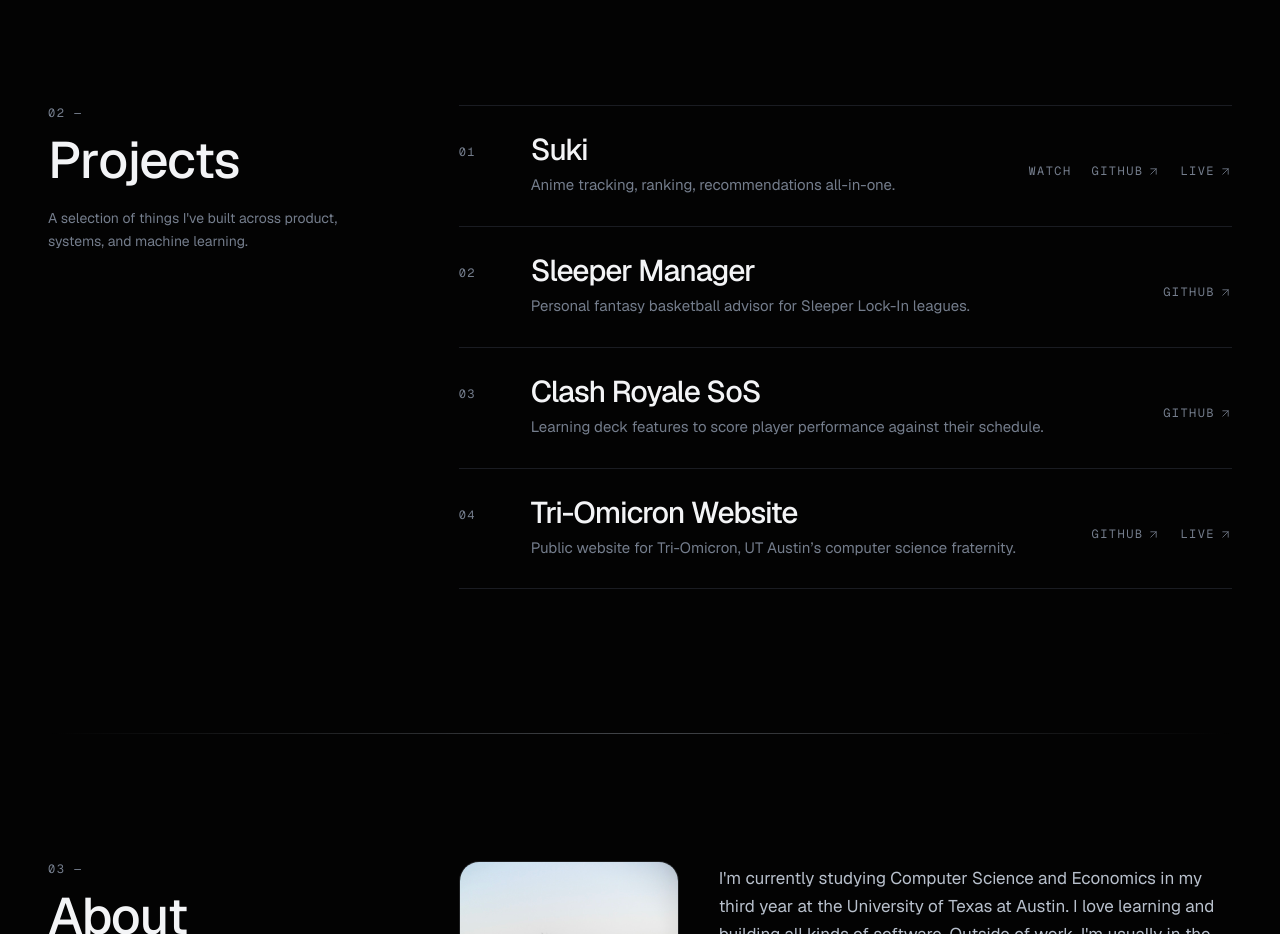
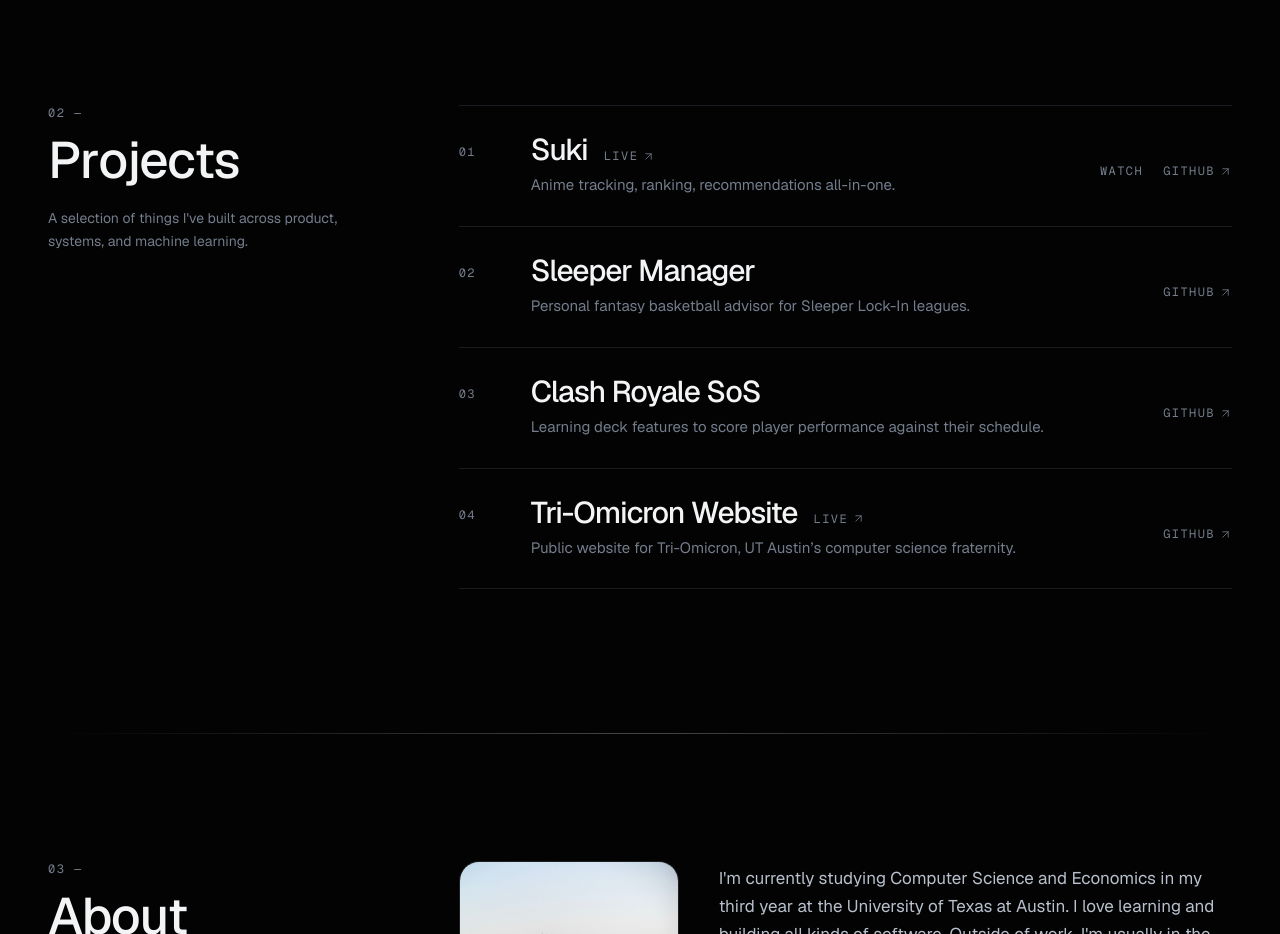
Before and after one commit to ryanzhouuu/portfolio, a Next.js app: page / in a window 1280 px wide. Shown: the part 1880-2814 px from the top of the page. Built offline with nearby package versions, Linux system fonts and the light colour scheme.

Commit message:
move live links next to project titles

```diff
--- a/src/components/site/ProjectGallery.tsx
+++ b/src/components/site/ProjectGallery.tsx
@@ -41,8 +41,8 @@
   "label-mono inline-flex items-center gap-1 text-steel transition-colors duration-300 hover:text-chrome";
 
 /**
- * Selected work as a numbered index: mono number, large title, one-line
- * summary, and links. The longer `details` field stays in data and is not
+ * Selected work as a numbered index: mono number, large title (with its live
+ * link beside it), one-line summary, and GitHub aligned on the right. The longer `details` field stays in data and is not
  * shown. A promo opens under its row.
  */
 export default function ProjectGallery({ projects = allProjects }: ProjectGalleryProps) {
@@ -59,7 +59,7 @@
         {projects.map((project, index) => {
           const open = openSlug === project.slug;
           const videoId = `${project.slug}-promo`;
-          const hasLinks = project.githubUrl || project.liveUrl || project.videoUrl;
+          const hasLinks = project.githubUrl || project.videoUrl;
 
           return (
             <Reveal as="li" key={project.slug} delay={0.06 * index} className="ledger-row">
@@ -69,9 +69,17 @@
                 </span>
 
                 <div className="min-w-0">
-                  <h3 className="sheen-title font-display text-[clamp(1.5rem,2.4vw,1.875rem)] tracking-[-0.03em]">
-                    {project.title}
-                  </h3>
+                  <div className="flex flex-wrap items-baseline gap-x-4 gap-y-1">
+                    <h3 className="sheen-title font-display text-[clamp(1.5rem,2.4vw,1.875rem)] tracking-[-0.03em]">
+                      {project.title}
+                    </h3>
+                    {project.liveUrl && (
+                      <a href={project.liveUrl} target="_blank" rel="noopener noreferrer" className={linkClass}>
+                        <span className="link-underline">Live</span>
+                        <ArrowUpRight aria-hidden size={13} strokeWidth={1.5} />
+                      </a>
+                    )}
+                  </div>
                   <p className="mt-2 max-w-xl text-[15px] leading-relaxed text-steel transition-colors duration-300 group-hover:text-silver">
                     {project.summary}
                   </p>
@@ -96,12 +104,6 @@
                         <ArrowUpRight aria-hidden size={13} strokeWidth={1.5} />
                       </a>
                     )}
-                    {project.liveUrl && (
-                      <a href={project.liveUrl} target="_blank" rel="noopener noreferrer" className={linkClass}>
-                        <span className="link-underline">Live</span>
-                        <ArrowUpRight aria-hidden size={13} strokeWidth={1.5} />
-                      </a>
-                    )}
                   </div>
                 )}
 
```
